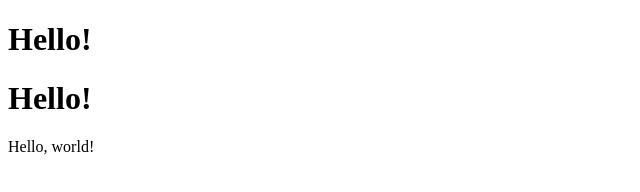
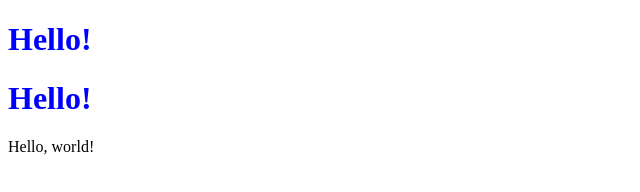
Before and after one commit to gojo-mkv/cs50w, a plain HTML site: page index.html in a window 1280 px wide. Shown: the whole page, without its empty margins (0-640 px from the left). Drawn offline with Linux system fonts and the light colour scheme.

Commit message:
Move style property

```diff
--- a/index.html
+++ b/index.html
@@ -2,10 +2,15 @@
 <html lang="en">
     <head>
         <title>Hello</title>
+        <style>
+            h1 {
+                color: blue;
+            }
+        </style>
     </head>
     <body>
         <h1>Hello!</h1>
-        <h1 color="blue" >Hello!</h1>
+        <h1>Hello!</h1>
         Hello, world!
     </body>
 </html>
```
